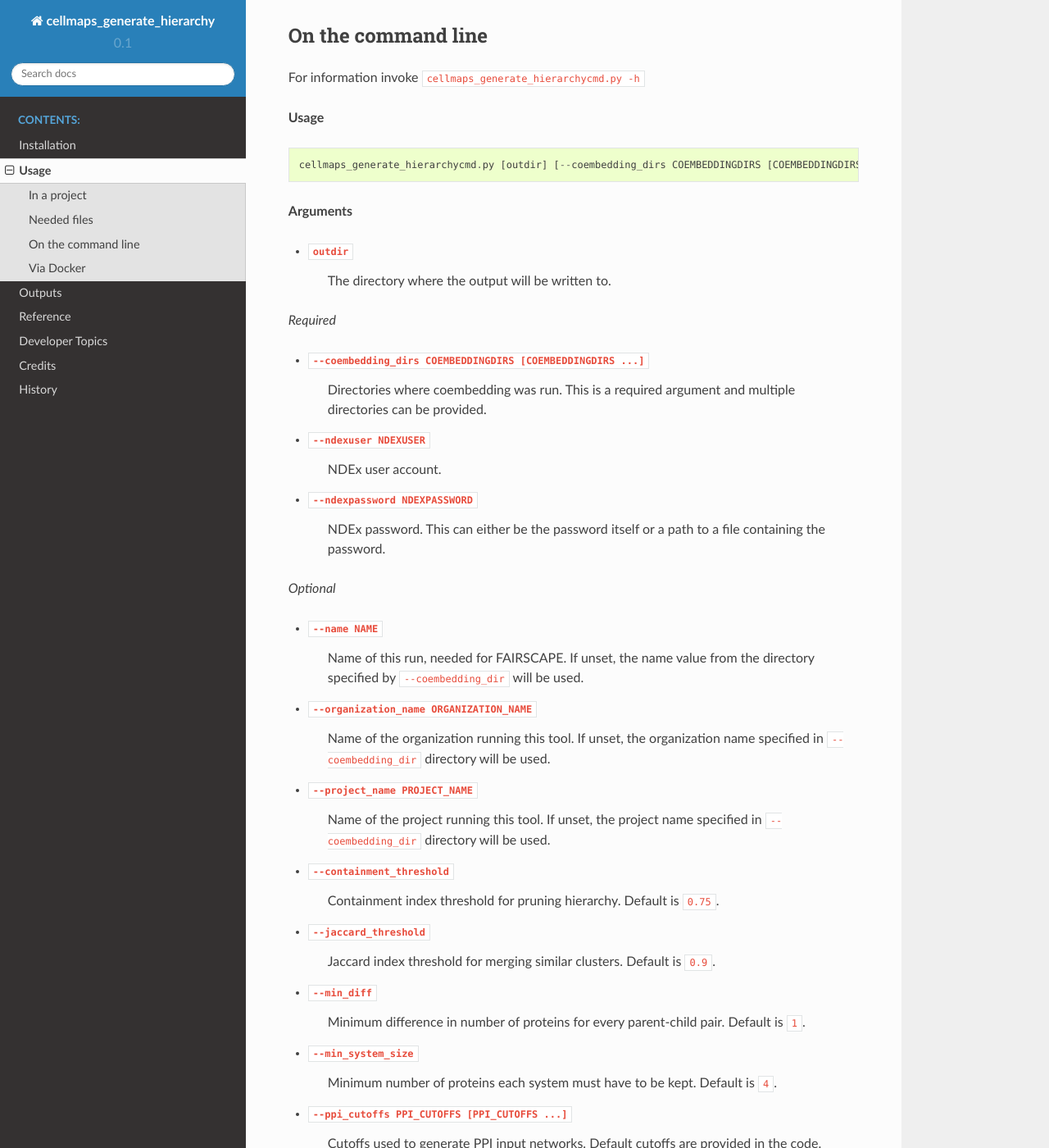
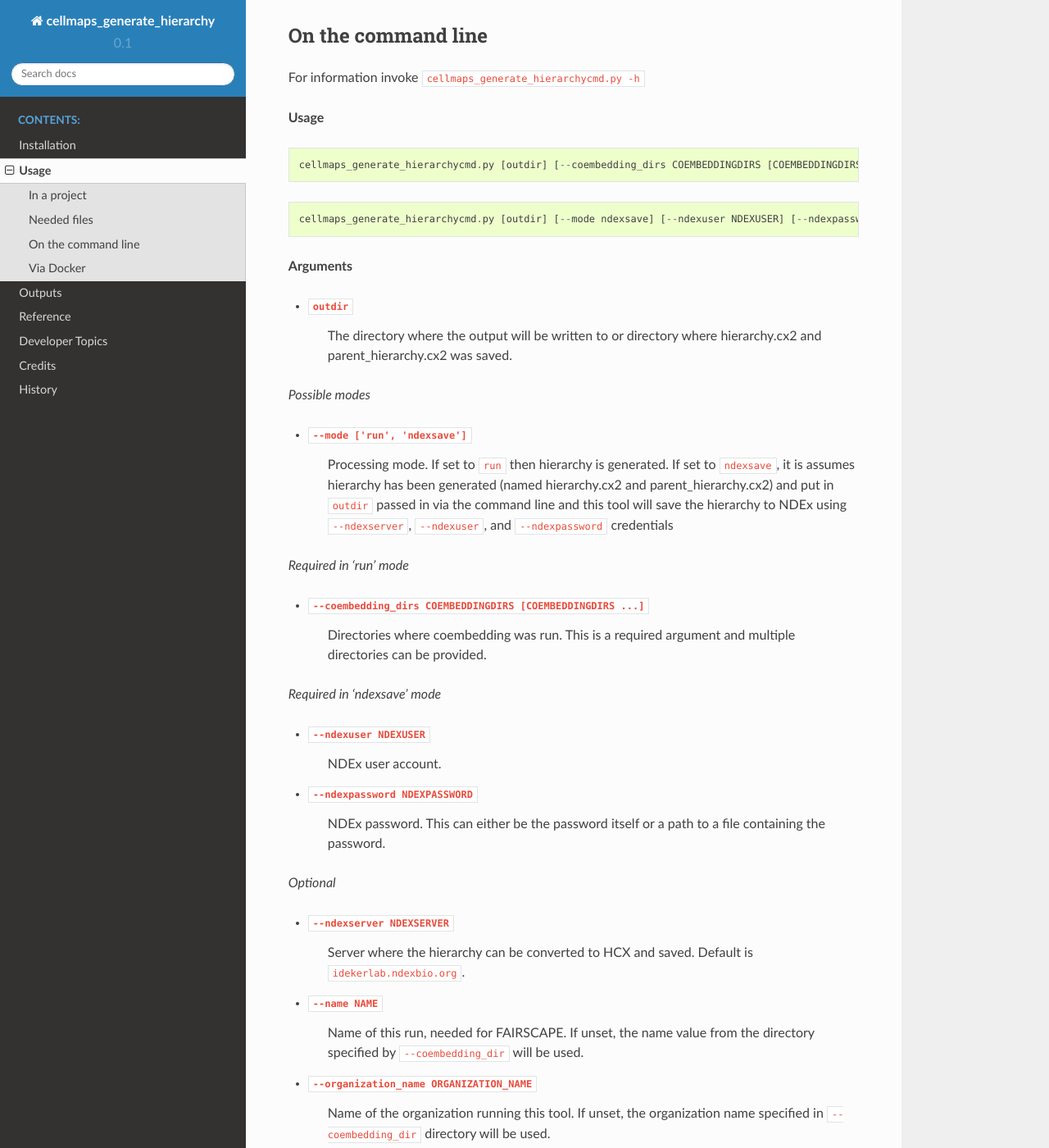
Before and after one commit to idekerlab/cellmaps_generate_hierarchy, a Sphinx documentation site: the page built from docs/usage.rst, in a window 1280 px wide and 1400 px high, scrolled down 504 px. Shown: the whole window at 82% size. Built offline with Sphinx 7.4.7 and the Read the Docs theme 2.0.0, drawn with Linux system fonts in a browser that asks for light colours; pages that are not in the unit, such as notebooks, are missing from menus; some of the changed text lies outside the part shown.

Commit message:
Upadate usage documentation with mode possibilities

```diff
--- a/docs/usage.rst
+++ b/docs/usage.rst
@@ -30,15 +30,30 @@ For information invoke :code:`cellmaps_generate_hierarchycmd.py -h`
 
   cellmaps_generate_hierarchycmd.py [outdir] [--coembedding_dirs COEMBEDDINGDIRS [COEMBEDDINGDIRS ...]] [OPTIONS]
 
+.. code-block::
+
+  cellmaps_generate_hierarchycmd.py [outdir] [--mode ndexsave] [--ndexuser NDEXUSER] [--ndexpassword NDEXPASSWORD]
+
 **Arguments**
 
 - ``outdir``
-    The directory where the output will be written to.
+    The directory where the output will be written to or directory where hierarchy.cx2 and parent_hierarchy.cx2 was
+    saved.
 
-*Required*
+*Possible modes*
+
+- ``--mode ['run', 'ndexsave']``
+    Processing mode. If set to ``run`` then hierarchy is generated. If set to ``ndexsave``,
+    it is assumes hierarchy has been generated (named hierarchy.cx2 and parent_hierarchy.cx2) and put in ``outdir``
+    passed in via the command line and this tool will save the hierarchy to NDEx using ``--ndexserver``, ``--ndexuser``,
+    and ``--ndexpassword`` credentials
+
+*Required in 'run' mode*
 
 - ``--coembedding_dirs COEMBEDDINGDIRS [COEMBEDDINGDIRS ...]``
     Directories where coembedding was run. This is a required argument and multiple directories can be provided.
+
+*Required in 'ndexsave' mode*
 
 - ``--ndexuser NDEXUSER``
     NDEx user account.
@@ -47,6 +62,9 @@ For information invoke :code:`cellmaps_generate_hierarchycmd.py -h`
     NDEx password. This can either be the password itself or a path to a file containing the password.
 
 *Optional*
+
+- ``--ndexserver NDEXSERVER``
+    Server where the hierarchy can be converted to HCX and saved. Default is ``idekerlab.ndexbio.org``.
 
 - ``--name NAME``
     Name of this run, needed for FAIRSCAPE. If unset, the name value from the directory specified by ``--coembedding_dir`` will be used.
```
Also changed, not shown: other parts of docs/usage.rst (+0 -3 lines).
